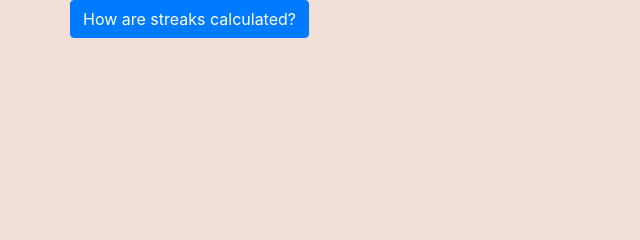
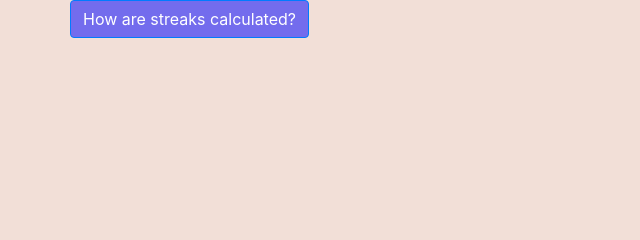
Before and after one commit to mashikro/my-smart-journal, a Flask app: page /streak in a window 1280 px wide. Shown: the part 206-446 px from the top of the page, without its empty margins (0-640 px from the left). Run offline with Flask 2, Linux system fonts and the light colour scheme; the visitor is signed in with stand-in values (Sample User, id 1); data comes from the database, SQL or seed files in the repository; data that the repository does not hold is empty; some libraries are stand-ins or nearby versions.

Commit message:
Added some buttons styling with bootstrap

```diff
--- a/static/sentimentAnalysis.js
+++ b/static/sentimentAnalysis.js
@@ -51,7 +51,7 @@ $(document).ready(() => {
             console.log(data.labels[i]);
             data.labels[i] = formatDateStringForChart(data.labels[i]);
 
-            console.log(data.labels[i]);
+            // console.log(data.labels[i]);
         }
 
         let sentimentChart = new Chart(ctx, {
--- a/static/streak.js
+++ b/static/streak.js
@@ -1,4 +1,5 @@
 "use strict";
+
 
 $(document).ready(() => {
     const options = {
--- a/static/styles.css
+++ b/static/styles.css
@@ -7,3 +7,11 @@
 #brand-image {
     height: 35px;
 }
+
+#streak-how-button {
+    background-color: #736ced;
+}
+
+#streak-how-body {
+    background-color: #fef9ff;
+}
```
